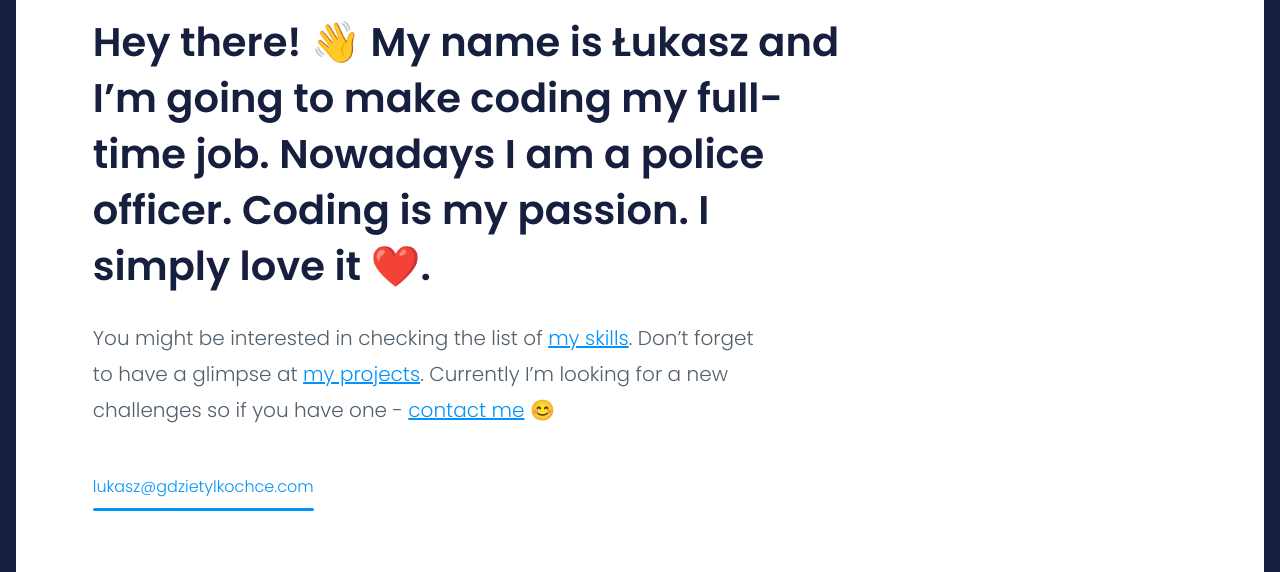
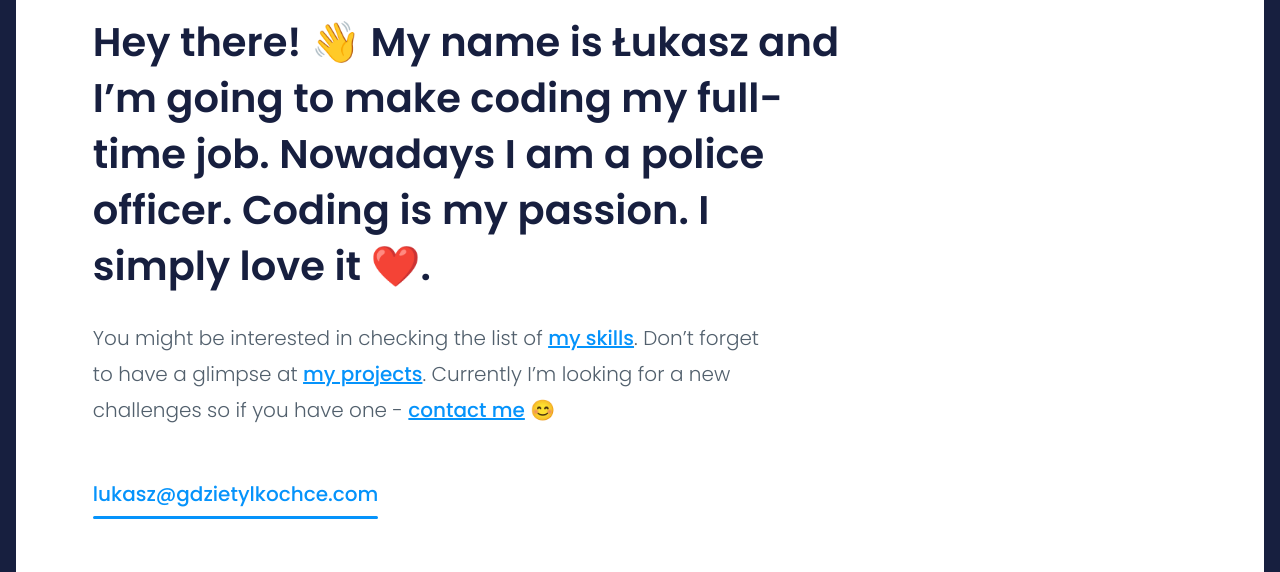
Before and after one commit to jundymek/jundymek.github.io, a website built with webpack: page src/content/index.html in a window 1280 px wide. Shown: the part 228-800 px from the top of the page. Built offline with nearby package versions, Linux system fonts and the light colour scheme; no server answers; files whose address does not match are found by name.

Commit message:
feat: email underline position

```diff
--- a/src/scss/main.scss
+++ b/src/scss/main.scss
@@ -1,7 +1,7 @@
 @import "_normalize";
 @import "_variables";
 @import "_animations";
-@import url("https://fonts.googleapis.com/css?family=Poppins:300,600&display=swap&subset=latin-ext");
+@import url("https://fonts.googleapis.com/css?family=Poppins:300,400,500,600&display=swap&subset=latin-ext");
 
 html {
     box-sizing: border-box;
@@ -38,7 +38,7 @@ body {
         position: relative;
         &::after {
             position: absolute;
-            margin: 2.2rem 0 0 -100%;
+            margin: 2.375rem 0 0 -100%;
             content: "";
             border-bottom: 3px solid $azure;
             border-radius: 41px;
@@ -135,13 +135,15 @@ body {
     &__email {
         color: $azure;
         font-weight: 500;
+        font-size: 1.25rem;
+        line-height: 2rem;
         text-decoration: none;
         position: relative;
         top: 1.87rem;
         &::after {
             position: absolute;
             left: 0;
-            margin: 30px 0 -20px 0;
+            margin: 2.375rem 0 -1.25rem 0;
             content: "";
             border-bottom: 3px solid $azure;
             border-radius: 41px;
@@ -268,7 +270,7 @@ body {
     grid-row-gap: 1.5rem;
     margin-left: 6vw;
     margin-right: 6vw;
-    @media (max-width: $mobile), (max-width: $tablet){
+    @media (max-width: $mobile), (max-width: $tablet) {
         display: flex;
         flex-direction: column;
         margin: 0;
```
Also changed, not shown: dist/css/main.css, 1 other file. Lines whose indentation alone changed are shown as unchanged.
